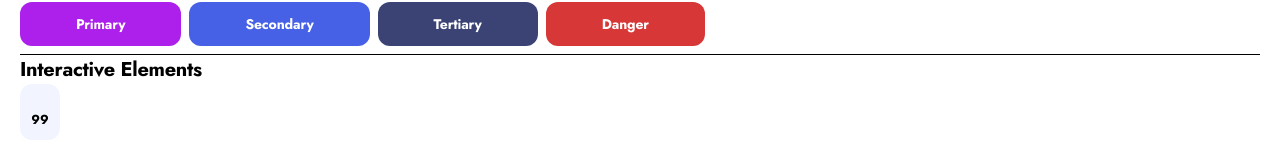
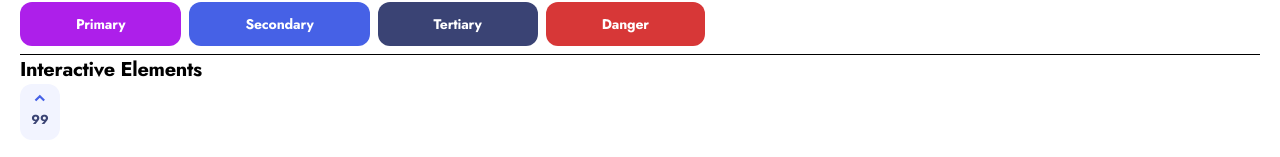
Before and after one commit to mapra99/feedbackr, a Next.js app in the folder web/: page /dev/ui in a window 1280 px wide. Shown: the part 669-826 px from the top of the page. Built offline with nearby package versions, Linux system fonts and the light colour scheme.

Commit message:
upvote button

```diff
--- a/web/src/components/upvote-button/upvote-button.tsx
+++ b/web/src/components/upvote-button/upvote-button.tsx
@@ -16,11 +16,11 @@ export default function UpvoteButton({}) {
 
   return (
     <button
-      className="h-14 w-10 p-1 font-sans text-xs font-bold rounded-xl flex flex-col justify-center items-center gap-2 bg-ghost-white hover:bg-periwinkle transition-all active:bg-savoy-blue active:text-white"
+      className={`h-14 w-10 p-1 font-sans text-xs font-bold rounded-xl flex flex-col justify-center items-center gap-2 transition-all ${isActive ? 'bg-savoy-blue text-white' : 'text-marian-blue bg-ghost-white hover:bg-periwinkle'}`}
       onMouseDown={handleMouseDown}
       onMouseUp={handleMouseUp}
     >
-      <div className="w-3">
+      <div className={`w-3 ${isActive ? 'text-white' : 'text-savoy-blue'}`}>
         <ChevronIconUp />
       </div>
 
--- a/web/src/icons/chevron-icon-up/chevron-icon-up.tsx
+++ b/web/src/icons/chevron-icon-up/chevron-icon-up.tsx
@@ -1,7 +1,7 @@
 export default function ChevronIconUp() {
   return (
-    <svg viewBox="0 0 11 7" fill="none" className="stroke-cyan-500">
-      <path d="M1.33398 6L5.33398 2L9.33398 6" className="!stroke-cyan-500" stroke="none" stroke-width="2"/>
+    <svg viewBox="0 0 11 7" fill="none">
+      <path d="M1.33398 6L5.33398 2L9.33398 6" stroke="currentColor" stroke-width="2"/>
     </svg>
   )
 }
```
